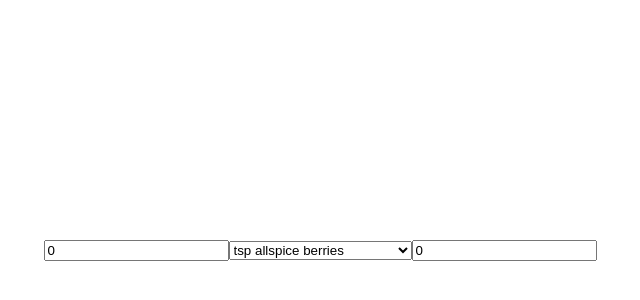
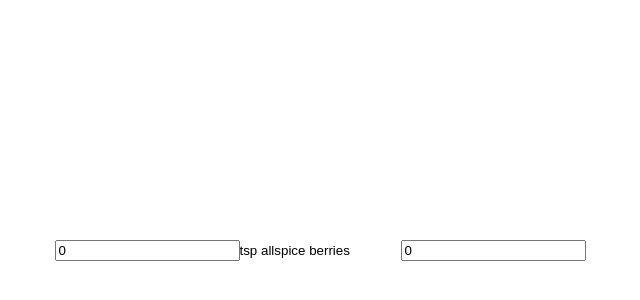
Before and after one commit to catehernandez/spice-converter, a React (Create React App) app: page / in a window 1280 px wide. Shown: the part 150-450 px from the top of the page, without its empty margins (320-960 px from the left). Built offline with nearby package versions, Linux system fonts and the light colour scheme.

Commit message:
UI: Configure styled select component

```diff
--- a/src/App.js
+++ b/src/App.js
@@ -1,5 +1,7 @@
 import React from 'react';
 import { WholeUnits, ConversionRatios } from './SpiceConfig';
+
+import StyledSelect from './components/StyledSelect';
 
 class App extends React.Component {
   constructor(props) {
@@ -68,9 +70,13 @@ class App extends React.Component {
           value={this.state.wholeUnits}
           min="0"
         />
-        <select value={this.state.selectedSpice} onChange={this.selectSpice}>
+
+        <StyledSelect
+          value={this.state.selectedSpice}
+          onChange={this.selectSpice}
+        >
           {this.renderOptions()}
-        </select>
+        </StyledSelect>
         <input
           type="number"
           onChange={this.convertToWhole}
--- /dev/null
+++ b/src/components/StyledSelect.js
@@ -0,0 +1,9 @@
+import styled from 'styled-components';
+
+const StyledSelect = styled.select`
+  appearance: none;
+  background-color: transparent;
+  border: none;
+`;
+
+export default StyledSelect;
--- a/src/index.css
+++ b/src/index.css
@@ -1,4 +1,5 @@
 body {
+  color: #222;
   display: flex;
   align-items: center;
   height: 100vh;
```
